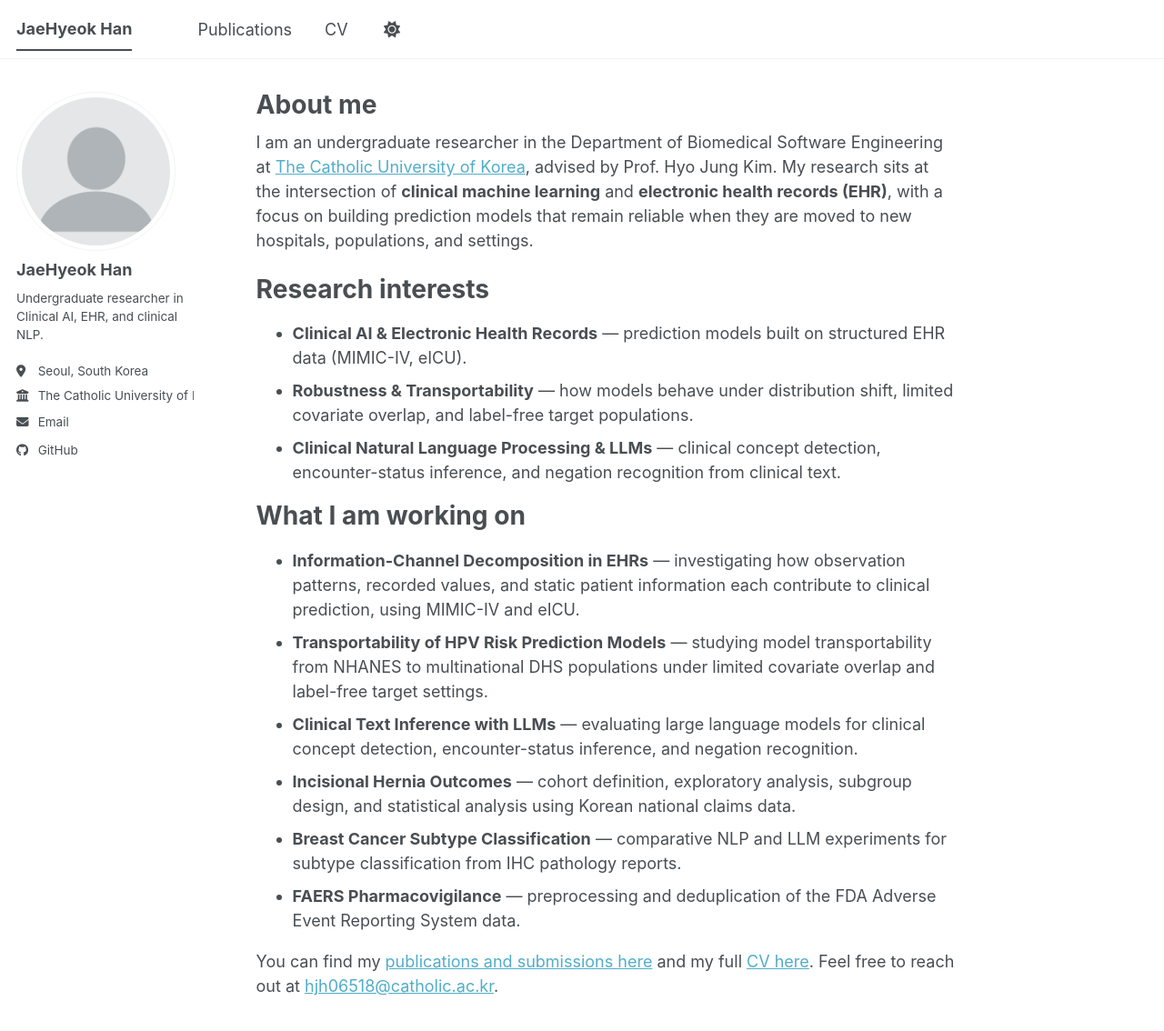
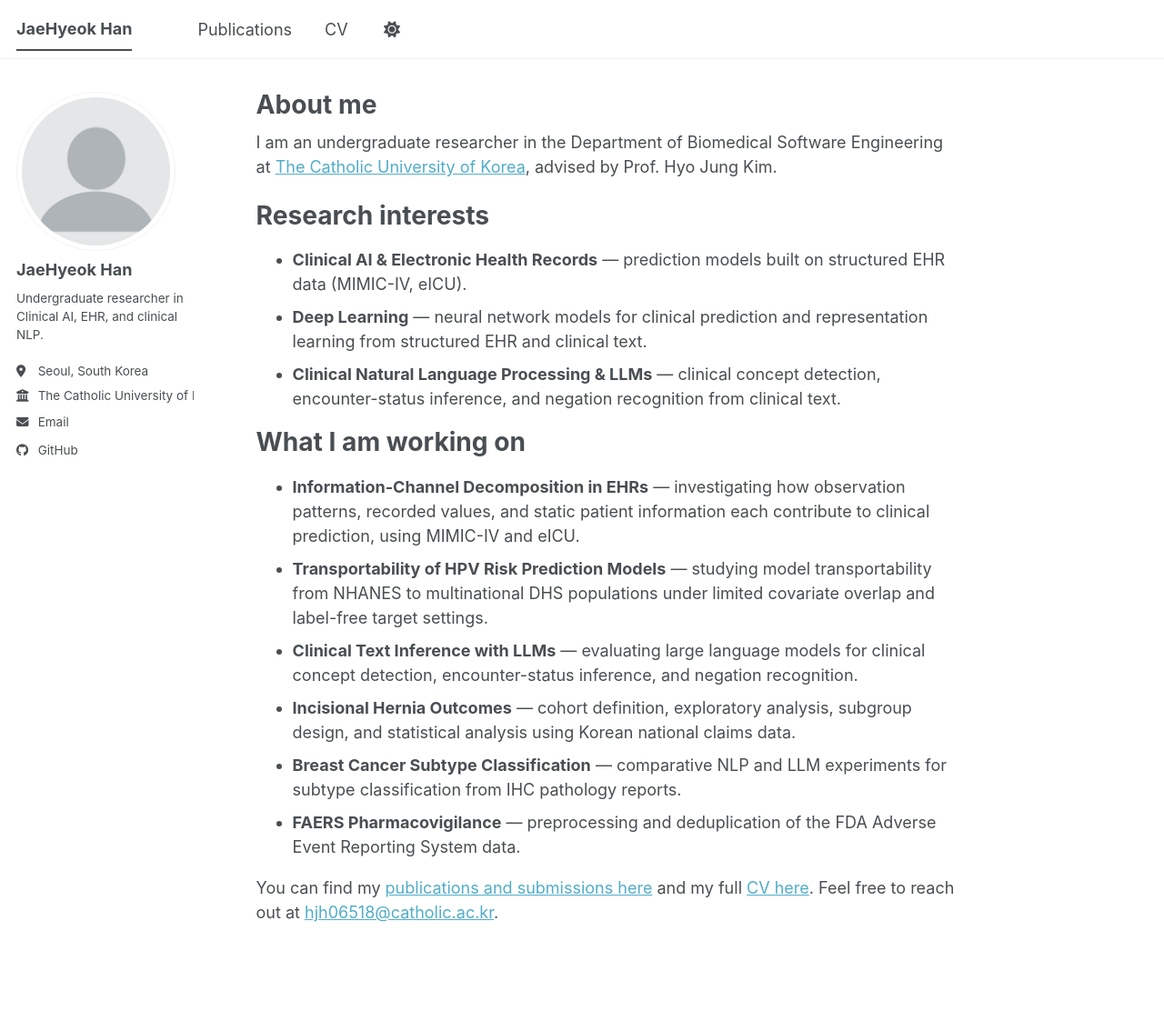
Before and after one commit to jaehyeok518/jaehyeok518.github.io, a Jekyll site: the page built from _pages/about.md, in a window 1280 px wide and 1240 px high. Shown: the top 1134 px of the window at 91% size. Built offline with Jekyll 4.4.1, drawn with Linux system fonts in a browser that asks for light colours; a style sheet for code colours, icons or effects is not loaded.

Commit message:
Edit About: drop research summary sentence; 2nd interest -> Deep Learning
Co-Authored-By: Claude Opus 4.8 <noreply@anthropic.com>

```diff
--- a/_pages/about.md
+++ b/_pages/about.md
@@ -9,14 +9,11 @@ redirect_from:
 
 I am an undergraduate researcher in the Department of Biomedical Software Engineering at
 [The Catholic University of Korea](https://www.catholic.ac.kr/), advised by Prof. Hyo Jung Kim.
-My research sits at the intersection of **clinical machine learning** and **electronic health records (EHR)**,
-with a focus on building prediction models that remain reliable when they are moved to new hospitals,
-populations, and settings.
 
 Research interests
 ======
 - **Clinical AI & Electronic Health Records** — prediction models built on structured EHR data (MIMIC-IV, eICU).
-- **Robustness & Transportability** — how models behave under distribution shift, limited covariate overlap, and label-free target populations.
+- **Deep Learning** — neural network models for clinical prediction and representation learning from structured EHR and clinical text.
 - **Clinical Natural Language Processing & LLMs** — clinical concept detection, encounter-status inference, and negation recognition from clinical text.
 
 What I am working on
```
